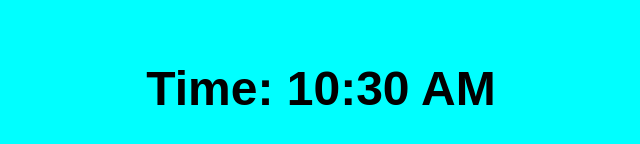
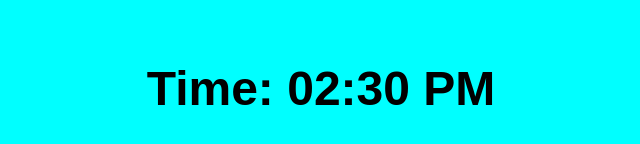
Before and after one commit to pbeniwal/static, a plain HTML site: page src/index.html in a window 1280 px wide. Shown: the part 330-474 px from the top of the page, 319-959 px from the left. Drawn offline with Linux system fonts and the light colour scheme.

Commit message:
Commit made from VS Code Azure Static Web Apps

```diff
--- a/src/index.html
+++ b/src/index.html
@@ -12,7 +12,7 @@
   <main>
     <h3>Welcome to Project Guidance Session</h3>
     <h3>Date: 29-Jan-2022</h3>
-    <h4>Time: 10:30 AM</h4>
+    <h4>Time: 02:30 PM</h4>
   </main>
 </body>
 
```
